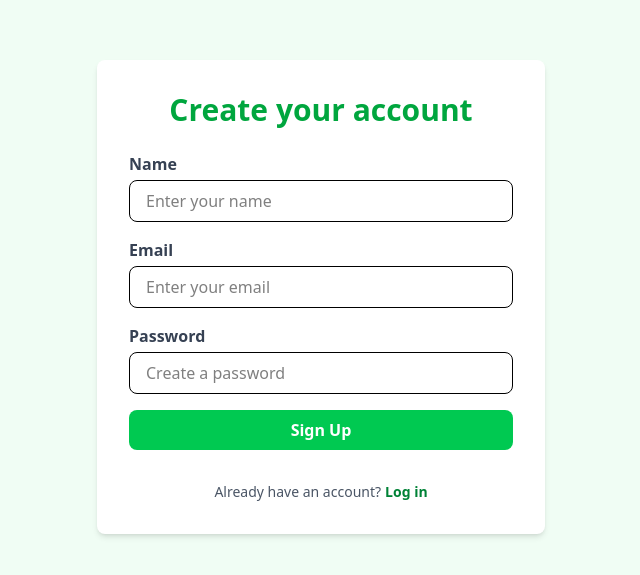
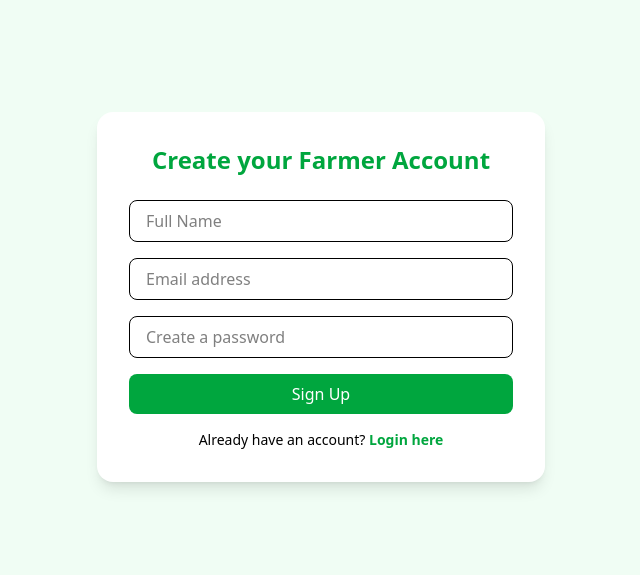
Before and after one commit to uwingabirejoselyne/agriTracker, a React (Vite) app in the folder frontend/: page / in a window 1280 px wide. Shown: the part 103-678 px from the top of the page, without its empty margins (319-959 px from the left). Built offline with nearby package versions, Linux system fonts and the light colour scheme.

Commit message:
signup logic

```diff
--- a/frontend/package.json
+++ b/frontend/package.json
@@ -11,6 +11,7 @@
   },
   "dependencies": {
     "@tailwindcss/vite": "^4.1.4",
+    "axios": "^1.9.0",
     "react": "^19.0.0",
     "react-dom": "^19.0.0",
     "react-router-dom": "^7.5.2",
--- a/frontend/src/pages/Signup.jsx
+++ b/frontend/src/pages/Signup.jsx
@@ -1,58 +1,88 @@
-// src/pages/Signup.jsx
-import React from 'react';
+import { useState } from 'react';
+import axios from 'axios';
 
 const Signup = () => {
+  const [name, setName] = useState('');
+  const [email, setEmail] = useState('');
+  const [password, setPassword] = useState('');
+  const [error, setError] = useState('');
+  const [success, setSuccess] = useState('');
+
+  const handleSubmit = async (e) => {
+    e.preventDefault();
+    setError('');
+    setSuccess('');
+
+    try {
+      await axios.post('http://localhost:5000/api/auth/register', {
+        name,
+        email,
+        password,
+      });
+
+      setSuccess('Account created successfully. You can now log in.');
+      setName('');
+      setEmail('');
+      setPassword('');
+    } catch (err) {
+      const msg =
+        err.response?.data?.message || 'Something went wrong. Please try again.';
+      setError(msg);
+    }
+  };
+
   return (
-    <div className="flex items-center justify-center min-h-screen bg-green-50">
-      <div className="bg-white p-8 rounded-lg shadow-md w-full max-w-md">
-        <h2 className="text-3xl font-bold text-center text-green-600 mb-6">
-          Create your account
+    <div className="min-h-screen flex items-center justify-center bg-green-50 px-4">
+      <div className="max-w-md w-full bg-white rounded-2xl shadow-lg p-8">
+        <h2 className="text-2xl font-bold text-green-600 mb-6 text-center">
+          Create your Farmer Account
         </h2>
 
-        <form className="space-y-4">
-          <div>
-            <label className="block mb-1 text-gray-700 font-semibold">Name</label>
+        {error && <p className="text-red-500 text-sm mb-2">{error}</p>}
+        {success && <p className="text-green-600 text-sm mb-2">{success}</p>}
+
+        <form className="space-y-4" onSubmit={handleSubmit}>
           <input
             type="text"
-              placeholder="Enter your name"
-              className="w-full px-4 py-2 rounded-lg border focus:outline-none focus:ring-2 focus:ring-green-500"
+            placeholder="Full Name"
+            value={name}
+            onChange={(e) => setName(e.target.value)}
+            className="w-full px-4 py-2 border rounded-lg focus:outline-none focus:ring-2 focus:ring-green-500"
+            required
           />
-          </div>
 
-          <div>
-            <label className="block mb-1 text-gray-700 font-semibold">Email</label>
           <input
             type="email"
-              placeholder="Enter your email"
-              className="w-full px-4 py-2 rounded-lg border focus:outline-none focus:ring-2 focus:ring-green-500"
+            placeholder="Email address"
+            value={email}
+            onChange={(e) => setEmail(e.target.value)}
+            className="w-full px-4 py-2 border rounded-lg focus:outline-none focus:ring-2 focus:ring-green-500"
+            required
           />
-          </div>
 
-          <div>
-            <label className="block mb-1 text-gray-700 font-semibold">Password</label>
           <input
             type="password"
             placeholder="Create a password"
-              className="w-full px-4 py-2 rounded-lg border focus:outline-none focus:ring-2 focus:ring-green-500"
+            value={password}
+            onChange={(e) => setPassword(e.target.value)}
+            className="w-full px-4 py-2 border rounded-lg focus:outline-none focus:ring-2 focus:ring-green-500"
+            required
           />
-          </div>
 
           <button
             type="submit"
-            className="w-full bg-green-500 hover:bg-green-600 text-white font-bold py-2 px-4 rounded-lg transition duration-300"
+            className="w-full bg-green-600 hover:bg-green-700 text-white py-2 rounded-lg transition duration-300"
           >
             Sign Up
           </button>
+        </form>
 
-          <div className="text-center mt-4">
-            <p className="text-sm text-gray-600">
-              Already have an account?
-              <a href="/login" className="text-green-700 font-semibold hover:underline ml-1">
-                Log in
+        <p className="text-sm text-center mt-4">
+          Already have an account?{' '}
+          <a href="/login" className="text-green-600 font-semibold hover:underline">
+            Login here
           </a>
         </p>
-          </div>
-        </form>
       </div>
     </div>
   );
```
Also changed, not shown: 1 other file (tests, documents, lock files or other folders). Lines whose indentation alone changed are shown as unchanged.
